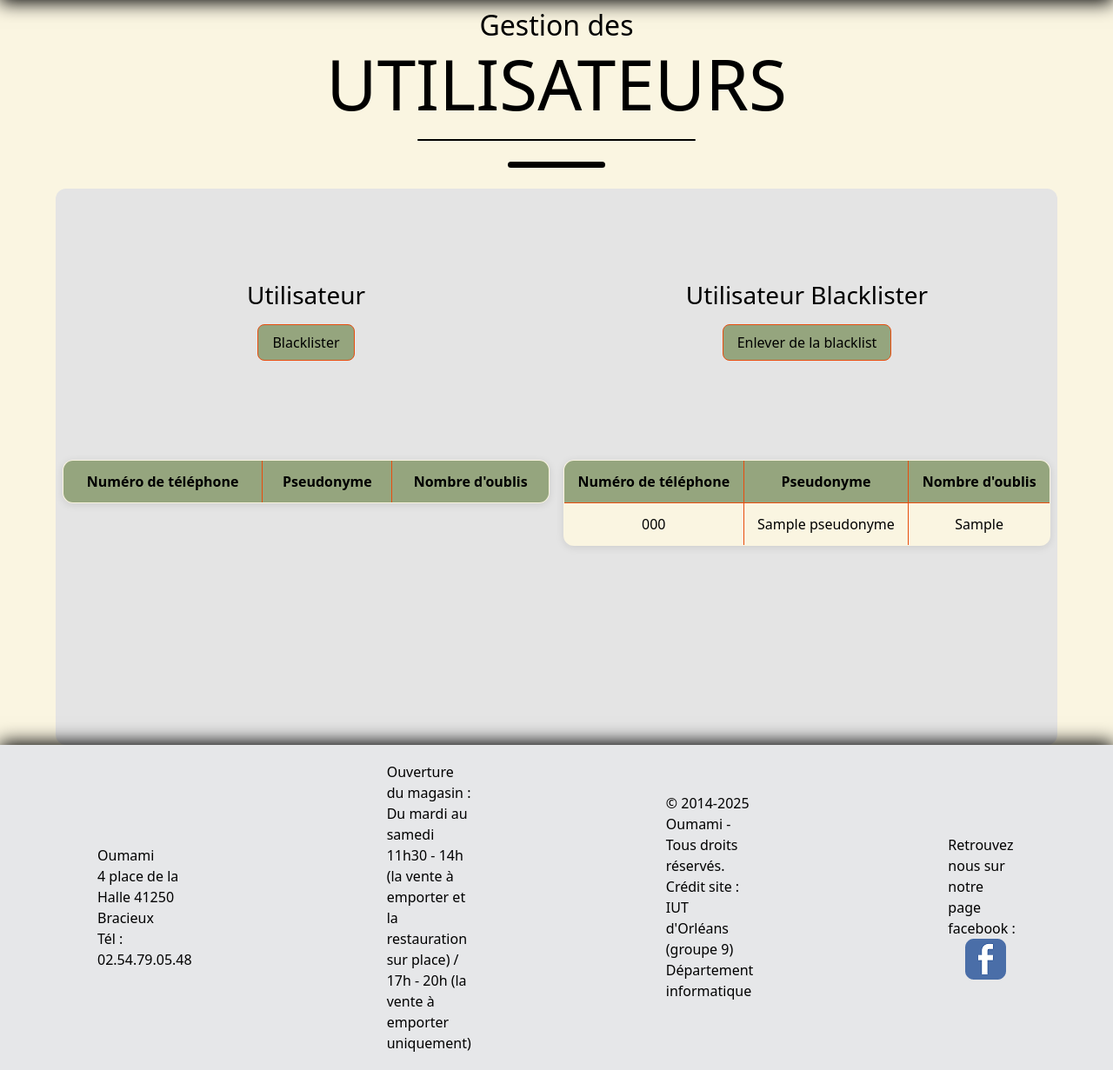
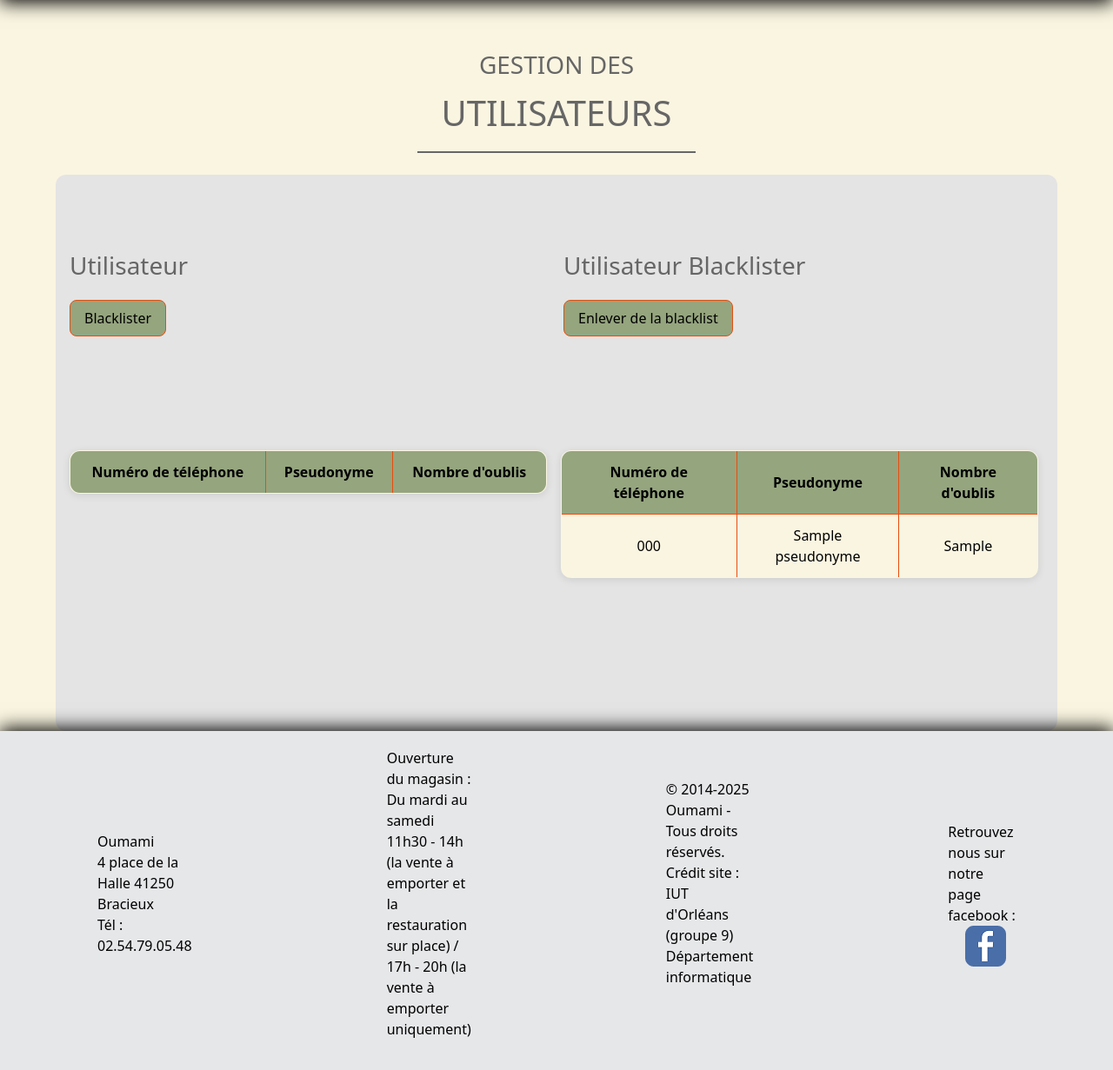
Before and after one commit to JorisVachey/SAE_Projet_groupe_9, a Python web app: template monApp/templates/admin_gestion-client.html in a window 1280 px wide. Shown: the part 102-1333 px from the top of the page at 87% size. After the commit the page ends 1296 px from the top, so only its background shows below. Run offline with Jinja, Linux system fonts and the light colour scheme; the template is opened without the code that fills it: most values are stand-ins (such as "Sample title", 1, 10 or a date in 2020); lists and menus that the app fills with data are empty.

Commit message:
correctif style admin

```diff
--- a/monApp/static/css/style_gestioncli.css
+++ b/monApp/static/css/style_gestioncli.css
@@ -1,6 +1,8 @@
 main {
-    margin-top: 7em;
-    text-align: center;
+    display: flex;
+    flex-direction: column;
+    align-items: center;
+    margin-top: 10em;
     color: var(--noir-blanc);
 }
 
@@ -15,20 +17,21 @@ main {
     width: 90%;
     margin: 0 auto;
     border-radius: 12px;
+    padding: 0 1em;
+    gap: 1em;
 }
 
 .gestion-client table {
     align-self: flex-start;
     border-collapse: collapse;
-    flex-basis: 40%;
-    flex-grow: 1;
+    flex-basis: 49%;
     margin-top: 20px;
     background-color: var(--bg-base);
     border: 1px solid var(--orange);
     box-shadow: 0 2px 10px rgba(0,0,0,0.1);
     border-radius: 12px;
     overflow: hidden;
-    margin: 0 0.5em 1em;
+    width: 100%;
 }
 .intituler{
     flex-basis: 40%;
@@ -114,31 +117,20 @@ main {
 .checkbox-container input {
     cursor: pointer;
 }
-h2 {
-    color: var(--noir-blanc);
+h2, h1, h3 {
+    color: var(--text-gris);
     margin-bottom: 0.5em;
-}
-
-h2 .titre {
-    font-size: 2.5em;
-}
-
-.trait-horizontal,
-.trait-horizontal2 {
-    margin: 0 auto 1.5em auto;
-    display: block;
-    background-color: var(--noir-blanc);
-    border-radius: 4px;
 }
 
 .trait-horizontal {
     height: 0.125em;
     width: 20em;
+    background-color: var(--text-gris);
+    margin: 0 0 1.6em 0;
 }
 
-.trait-horizontal2 {
-    height: 0.4em;
-    width: 7em;
-    background-color: var(--noir-blanc);
-    margin-top: 1em;
+.commande {
+    display: flex;
+    flex-direction: column;
+    align-items: center;
 }
--- a/monApp/static/css/styles_commandes.css
+++ b/monApp/static/css/styles_commandes.css
@@ -15,6 +15,7 @@ td{
 main{
     margin:1em;
 }
+
 table{
     background-color: var(--tableau);
     border: 3px solid var(--btn);
--- a/monApp/templates/admin_gestion-client.html
+++ b/monApp/templates/admin_gestion-client.html
@@ -5,17 +5,16 @@
 {% endblock %}
 
 {% block main %}
-
-<h2>Gestion des <br><span class=titre>UTILISATEURS</span></h2>
+<h3>GESTION DES</h3>
+<h1>UTILISATEURS</h1>
 <div class="trait-horizontal"></div>
-<div class="trait-horizontal2"></div>
 <section class="gestion-client">
     <table>
         <div class="intituler">
             <h3>Utilisateur</h3>
             <button id="btnBannir">Blacklister</button>
         </div>
-                <div class="intituler">
+        <div class="intituler">
             <h3>Utilisateur Blacklister</h3>
             <button id="btnDebannir">Enlever de la blacklist</button>
         </div>
--- a/monApp/templates/commandes.html
+++ b/monApp/templates/commandes.html
@@ -5,10 +5,10 @@
 {% endblock %}
 
 {% block main %}
-<h2>Gestion des <br><span class=titre>COMMANDES</span></h2>
+<h3>GESTION DES</h3>
+<h1>COMMANDES</h1>
 <div class="trait-horizontal"></div>
-<section class="gestion-client">
-    <div class="trait-horizontal2"></div>
+<section class="gestion-client commande">
     <div>
         <button id="btnBannir">VALIDER</button>
         <button id="btnDebannir">REFUSER</button>
```
